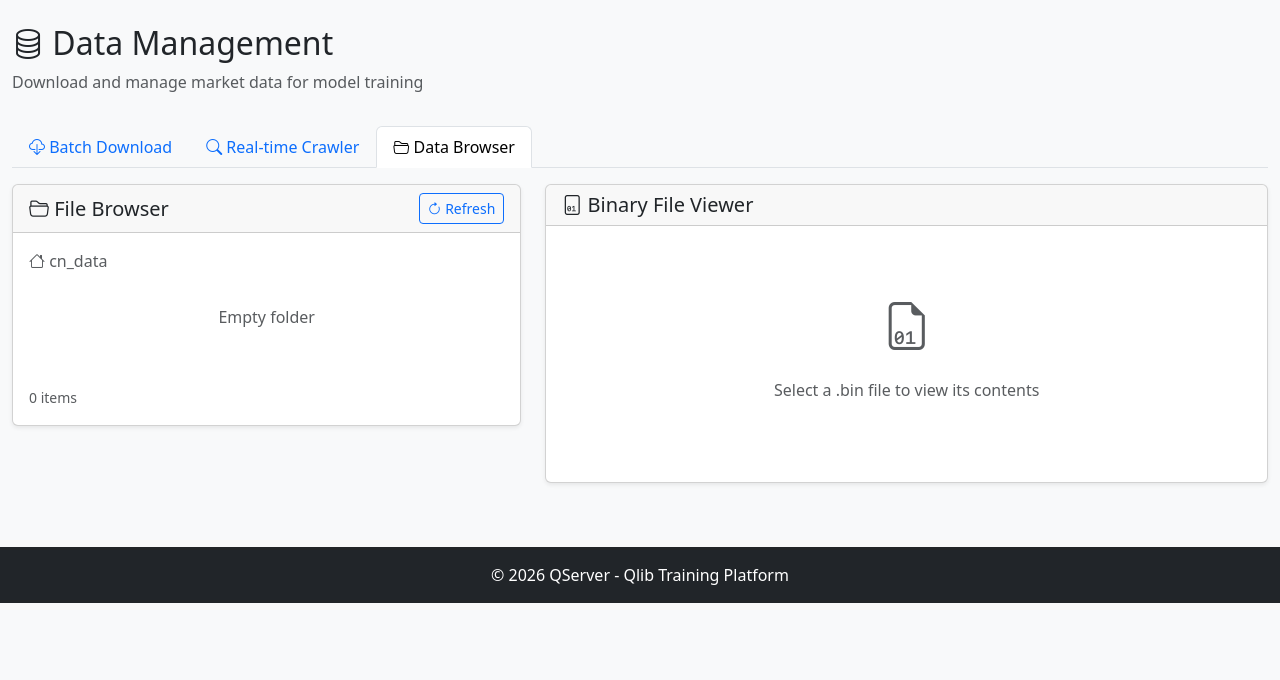
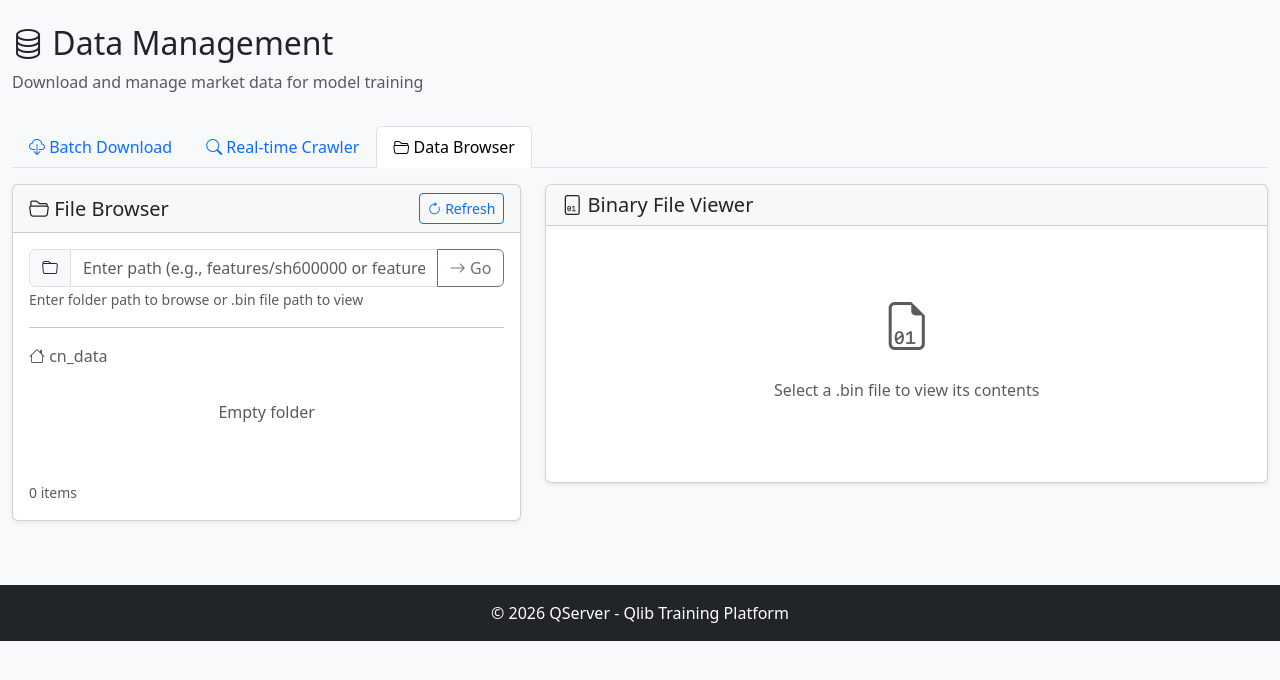
Before and after one commit to wcong/qserver, a Flask app: page /data in a window 1280 px wide, after a click on "Data Browser". Shown: the part 56-736 px from the top of the page. Run offline with Flask 3, Linux system fonts and the light colour scheme; data that the repository does not hold is empty.

Commit message:
add manually input

```diff
--- a/app/templates/data.html
+++ b/app/templates/data.html
@@ -362,6 +362,22 @@
                         </button>
                     </div>
                     <div class="card-body">
+                        <!-- Manual Path Input -->
+                        <div class="mb-3">
+                            <div class="input-group">
+                                <span class="input-group-text"><i class="bi bi-folder"></i></span>
+                                <input type="text" class="form-control" id="manual-path-input"
+                                       placeholder="Enter path (e.g., features/sh600000 or features/sh600000/close.day.bin)"
+                                       onkeypress="if(event.key === 'Enter') goToManualPath();">
+                                <button class="btn btn-outline-secondary" type="button" onclick="goToManualPath()">
+                                    <i class="bi bi-arrow-right"></i> Go
+                                </button>
+                            </div>
+                            <small class="text-muted">Enter folder path to browse or .bin file path to view</small>
+                        </div>
+
+                        <hr>
+
                         <!-- Breadcrumb -->
                         <nav aria-label="breadcrumb" id="browser-breadcrumb">
                             <ol class="breadcrumb mb-2">
@@ -383,7 +399,7 @@
                         </div>
 
                         <div id="browser-content">
-                            <div class="list-group" id="file-list" style="max-height: 500px; overflow-y: auto;">
+                            <div class="list-group" id="file-list" style="max-height: 400px; overflow-y: auto;">
                                 <p class="text-muted text-center py-4">Click "Refresh" or switch to this tab to load files</p>
                             </div>
                         </div>
```
